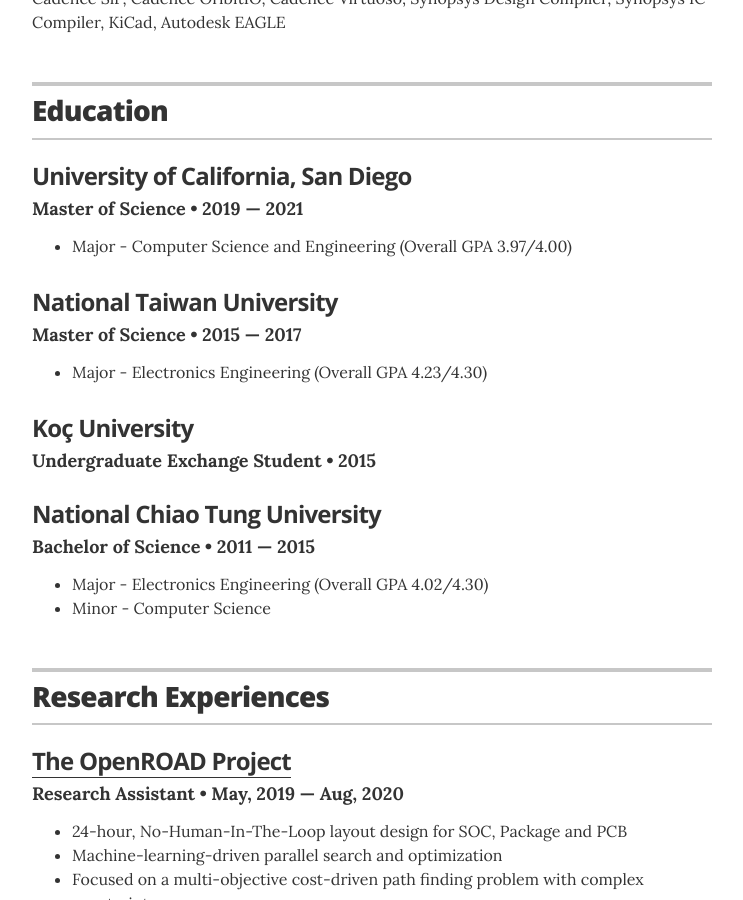
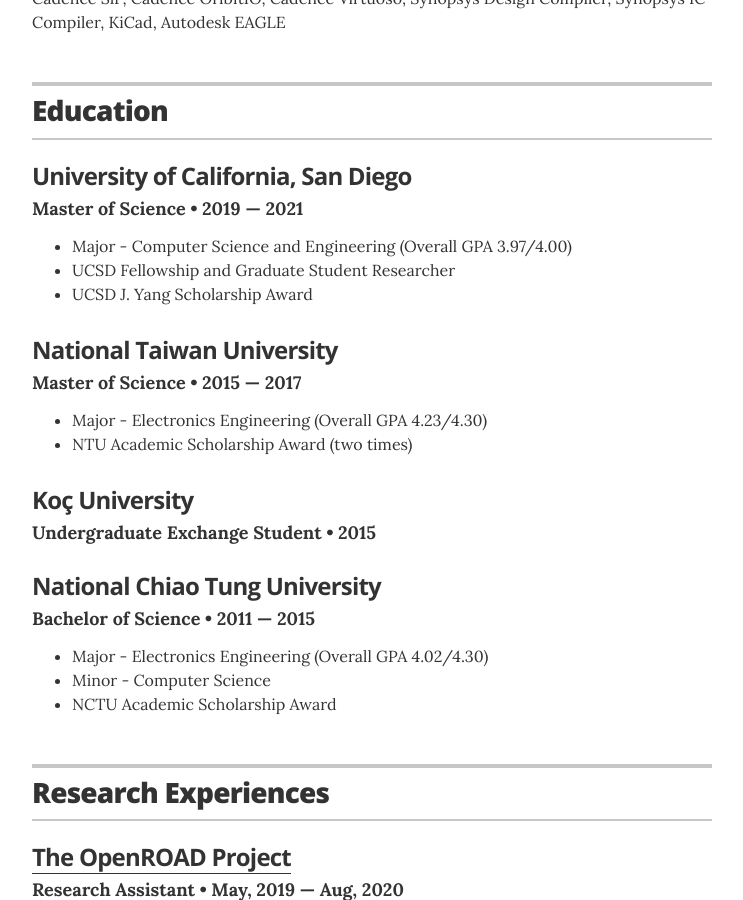
Before and after one commit to jamestclin/jamestclin.github.io, a Jekyll site: the page built from index.html, in a window 1280 px wide and 900 px high, scrolled down 1866 px. Shown: the whole window, without its empty margins (268-1011 px from the left). Built offline with Jekyll 4.4.1, drawn with Linux system fonts in a browser that asks for light colours.

Commit message:
Update education.yml

```diff
--- a/_data/education.yml
+++ b/_data/education.yml
@@ -5,6 +5,8 @@
   awards:
     - award: "Major - Computer Science and Engineering (Overall GPA 3.97/4.00)"
 #     - award: "Advisor - Prof. Chung-Kuan Cheng"
+    - award: "UCSD Fellowship and Graduate Student Researcher"
+    - award: "UCSD J. Yang Scholarship Award"
   # summary: You can choose to have either a single or multiple awards
 
 - degree: Master of Science
@@ -13,6 +15,7 @@
   awards:
     - award: "Major - Electronics Engineering (Overall GPA 4.23/4.30)"
 #     - award: "Advisor - Prof. Yao-Wen Chang"
+    - award: "NTU Academic Scholarship Award (two times)"
   # summary: You can choose to have either a single or multiple awards
 
 - degree: Undergraduate Exchange Student
@@ -27,4 +30,5 @@
   awards:
     - award: "Major - Electronics Engineering (Overall GPA 4.02/4.30)"
     - award: "Minor - Computer Science"
+    - award: "NCTU Academic Scholarship Award"
   # summary: You can choose to have either a single or multiple awards
```
